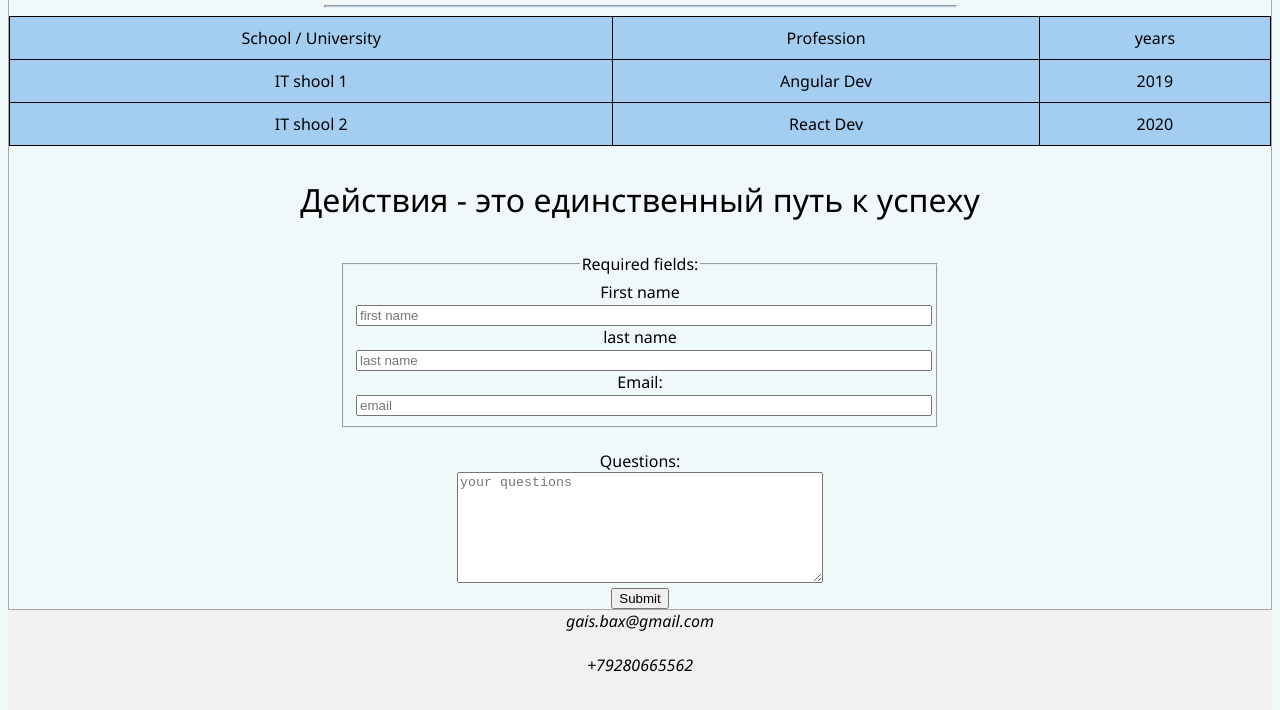
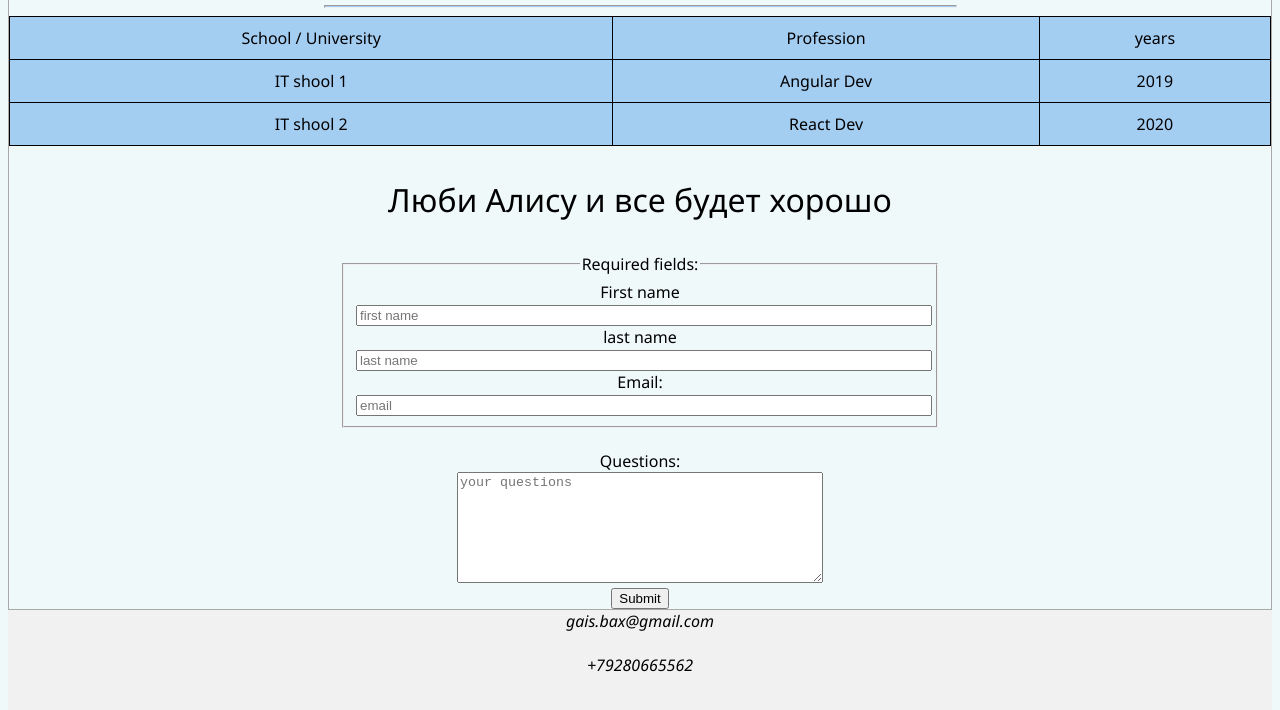
Before and after one commit to GaIsBAX/cv_page, a plain HTML site: page index.html in a window 1280 px wide. Shown: the part 1547-2257 px from the top of the page. Drawn offline with Linux system fonts and the light colour scheme.

Commit message:
love alice

```diff
--- a/index.html
+++ b/index.html
@@ -97,7 +97,7 @@
       </section>
 
       <section class="quote">
-        <blockquote>Действия - это единственный путь к успеху</blockquote>
+        <blockquote>Люби Алису и все будет хорошо</blockquote>
       </section>
 
       <section class="interaction">
```
